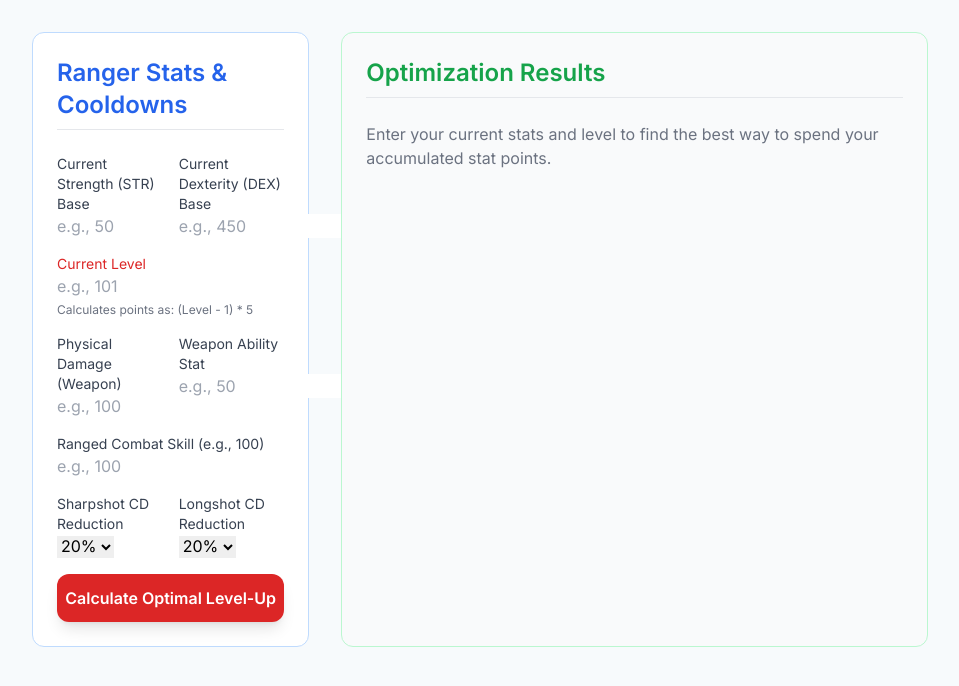
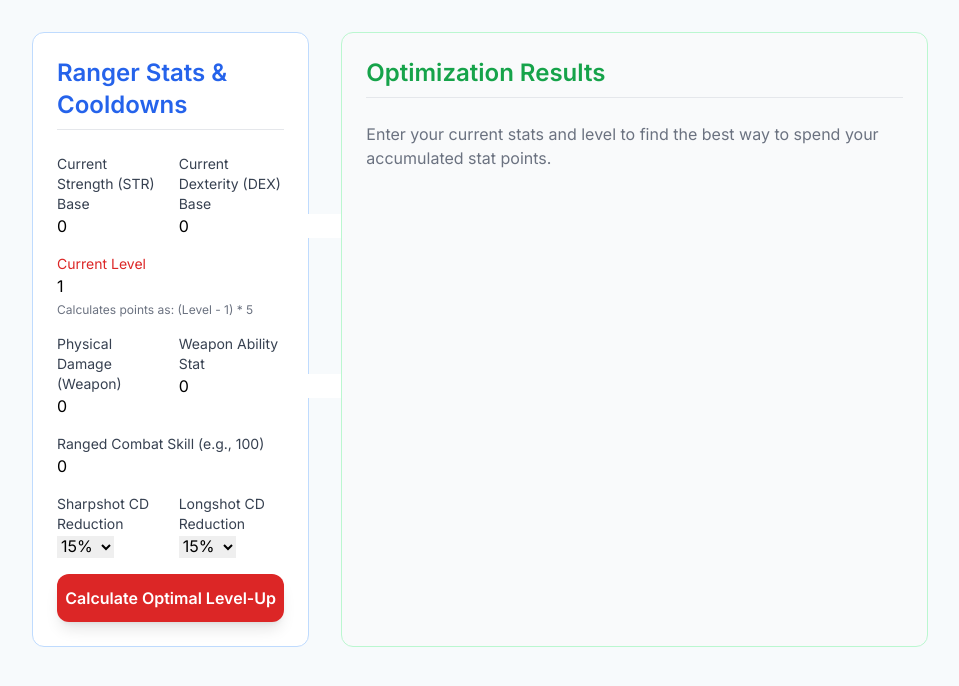
Before and after one commit to DontCallMeBlack/Axiom_Rangers, a Flask app: page /calculator in a window 1280 px wide. Shown: the part 72-758 px from the top of the page, without its empty margins (160-1119 px from the left). Run offline with Flask 3, Linux system fonts and the light colour scheme; some libraries are stand-ins or nearby versions.

```diff
--- a/templates/calculator.html
+++ b/templates/calculator.html
@@ -19,18 +19,18 @@
                     <div class="grid grid-cols-2 gap-4">
                         <div>
                             <label for="currentStrength" class="block text-sm font-medium text-gray-700">Current Strength (STR) Base</label>
-                            <input type="number" id="currentStrength" class="input-field" min="1" required placeholder="e.g., 50">
+                            <input type="number" id="currentStrength" value="0" class="input-field" min="0" required>
                         </div>
                         <div>
                             <label for="currentDexterity" class="block text-sm font-medium text-gray-700">Current Dexterity (DEX) Base</label>
-                            <input type="number" id="currentDexterity" class="input-field" min="1" required placeholder="e.g., 450">
+                            <input type="number" id="currentDexterity" value="0" class="input-field" min="0" required>
                         </div>
                     </div>
 
                     <!-- Current Level -->
                     <div>
                         <label for="currentLevel" class="block text-sm font-medium text-gray-700 font-bold text-red-600">Current Level</label>
-                        <input type="number" id="currentLevel" class="input-field border-red-400" min="1" required placeholder="e.g., 101">
+                        <input type="number" id="currentLevel" value="1" class="input-field border-red-400" min="1" required>
                         <p class="text-xs text-gray-500 mt-1">Calculates points as: (Level - 1) * 5</p>
                     </div>
 
@@ -38,17 +38,17 @@
                     <div class="grid grid-cols-2 gap-4">
                         <div>
                             <label for="physicalDamage" class="block text-sm font-medium text-gray-700">Physical Damage (Weapon)</label>
-                            <input type="number" id="physicalDamage" class="input-field" min="1" required placeholder="e.g., 100">
+                            <input type="number" id="physicalDamage" value="0" class="input-field" min="0" required>
                         </div>
                         <div>
                             <label for="weaponAbility" class="block text-sm font-medium text-gray-700">Weapon Ability Stat</label>
-                            <input type="number" id="weaponAbility" class="input-field" min="0" required placeholder="e.g., 50">
+                            <input type="number" id="weaponAbility" value="0" class="input-field" min="0" required>
                         </div>
                     </div>
 
                     <div>
                         <label for="rangedCombatSkill" class="block text-sm font-medium text-gray-700">Ranged Combat Skill (e.g., 100)</label>
-                        <input type="number" id="rangedCombatSkill" class="input-field" min="1" required placeholder="e.g., 100">
+                        <input type="number" id="rangedCombatSkill" value="0" class="input-field" min="0" required>
                     </div>
 
                     <!-- Cooldowns -->
@@ -56,8 +56,8 @@
                         <div>
                             <label for="sharpshotCooldown" class="block text-sm font-medium text-gray-700">Sharpshot CD Reduction</label>
                             <select id="sharpshotCooldown" class="input-field" required>
-                                <option value="8.5">15%</option>
-                                <option value="8.0" selected>20%</option>
+                                <option value="8.5" selected>15%</option>
+                                <option value="8.0">20%</option>
                                 <option value="7.5">25%</option>
                                 <option value="7.0">30%</option>
                                 <option value="6.0">40%</option>
@@ -66,8 +66,8 @@
                         <div>
                             <label for="longshotCooldown" class="block text-sm font-medium text-gray-700">Longshot CD Reduction</label>
                             <select id="longshotCooldown" class="input-field" required>
-                                <option value="11.9">15%</option>
-                                <option value="11.2" selected>20%</option>
+                                <option value="11.9" selected>15%</option>
+                                <option value="11.2">20%</option>
                                 <option value="10.5">25%</option>
                                 <option value="9.8">30%</option>
                                 <option value="8.4">40%</option>
```
